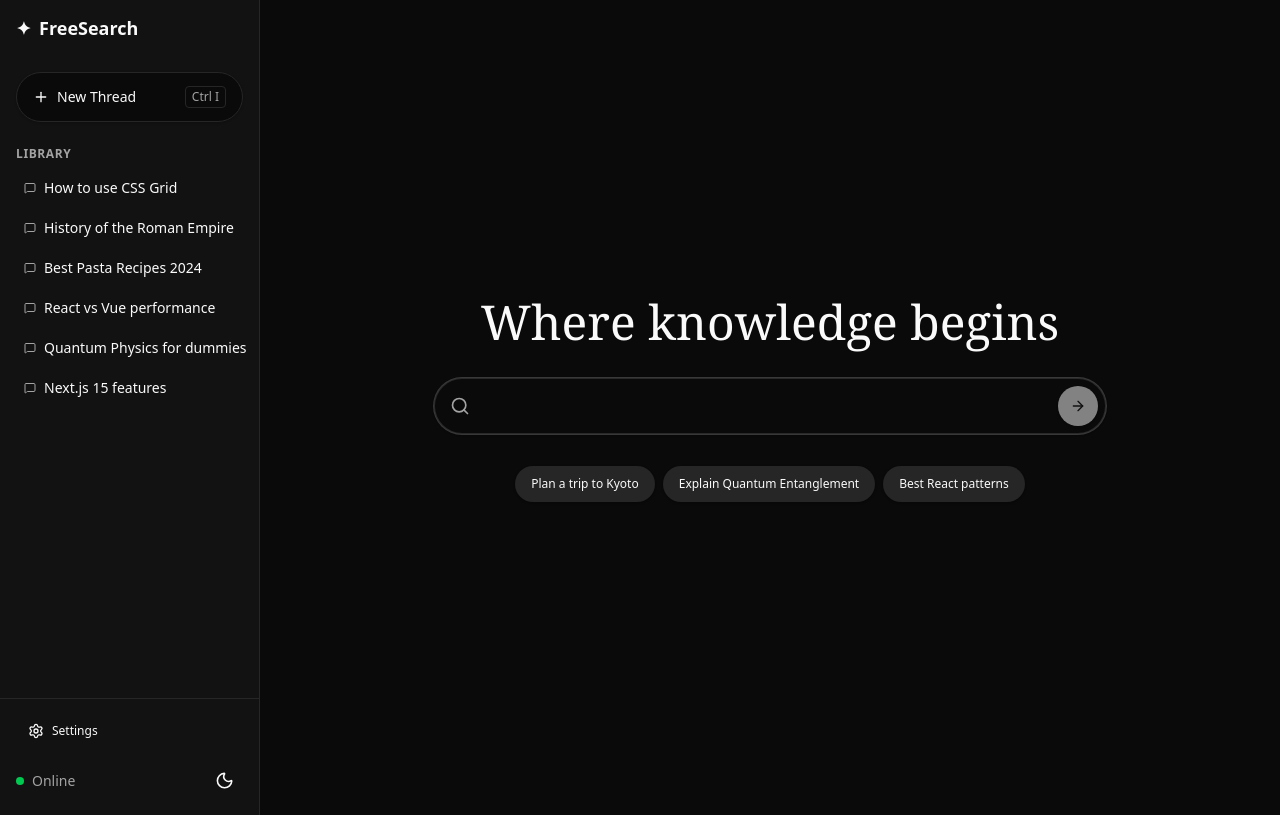
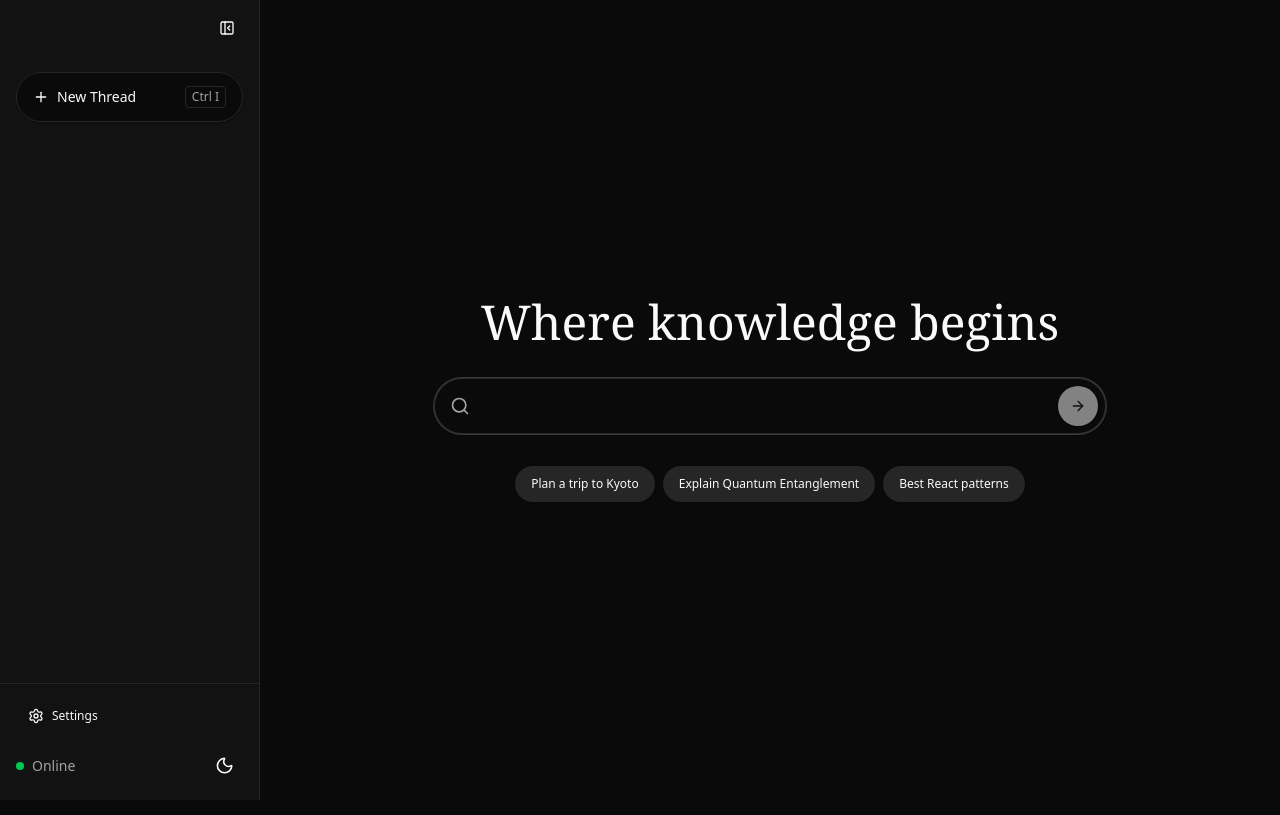
Before and after one commit to RajaXSharma/freeSearch, a Next.js app in the folder frontend/: page / in a window 1280 px wide. Built offline with nearby package versions, Linux system fonts and the light colour scheme.

Commit message:
fix UI bugs and syntax highlight sometimes not working

```diff
--- a/frontend/package.json
+++ b/frontend/package.json
@@ -12,6 +12,7 @@
     "@radix-ui/react-dialog": "^1.1.15",
     "@radix-ui/react-scroll-area": "^1.2.10",
     "@radix-ui/react-slot": "^1.2.4",
+    "@radix-ui/react-tooltip": "^1.2.8",
     "class-variance-authority": "^0.7.1",
     "clsx": "^2.1.1",
     "lucide-react": "^0.562.0",
--- a/frontend/src/app/page.tsx
+++ b/frontend/src/app/page.tsx
@@ -38,7 +38,28 @@ function SearchInput({ onSearch }) {
 }
 \`\`\`
 
-Unlike traditional search engines that return a list of links, this interface synthesizes information into a coherent narrative while remaining transparent about its sources.`
+Unlike traditional search engines that return a list of links, this interface synthesizes information into a coherent narrative while remaining transparent about its sources.
+
+---
+
+### Extended Analysis
+
+The implementation of FreeSearch relies heavily on **Next.js 15**, taking advantage of Server Components for initial rendering and Client Components for interactive elements like the streaming answer section. The specific choice to use **Tailwind CSS** allows for rapid prototyping of the visual hierarchy, ensuring that the "premium" feel is achieved through consistent spacing (\`p-4\`, \`p-8\`) and typography (\`font-serif\` for headings).
+
+Furthermore, the **streaming architecture** is crucial. By delivering chunks of text as they are generated, the user feels engaged immediately, rather than waiting for a full response. This mimics the cognitive process of a human answering a question—pausing to think, then articulating.
+
+#### Performance Considerations
+
+1. **Memoization:** As seen in the recent updates, components like \`ReactMarkdown\` are memoized to prevent expensive re-renders during the high-frequency updates of the streaming text.
+2. **Layout Stability:** Pre-allocating space for code blocks prevents "layout thrashing" where the page content jumps around as syntax highlighting loads.
+3. **Lazy Loading:** The sidebar history and other non-critical elements can be lazy-loaded or virtualized if the list grows too large.
+
+### Future Directions
+
+In the future, FreeSearch could integrate **multimodal capabilities**, allowing users to search with images or voice. The modular design of the \`AnswerSection\` means that embedding images or video clips alongside the text response would be straightforward.
+
+* "Simplicity is the ultimate sophistication." - Leonardo da Vinci
+* The goal is not just to find, but to understand.`
 
 export default function Page() {
   const [view, setView] = React.useState<"home" | "result">("home")
@@ -72,10 +93,10 @@ export default function Page() {
   }
 
   return (
-    <div className="flex min-h-screen bg-background text-foreground font-sans">
+    <div className="flex h-screen w-full overflow-hidden bg-background text-foreground font-sans">
       <Sidebar />
 
-      <main className="flex-1 flex flex-col relative h-screen overflow-hidden">
+      <main className="flex-1 flex flex-col relative h-full overflow-hidden">
         {view === "home" ? (
           <div className="flex-1 flex flex-col items-center justify-center p-4 animate-in fade-in duration-500">
             <h1 className="text-4xl md:text-5xl font-light mb-8 font-serif text-center">
@@ -92,7 +113,7 @@ export default function Page() {
             </div>
           </div>
         ) : (
-          <div className="flex-1 overflow-y-auto p-4 md:p-8 pb-32 scroll-smooth">
+          <div className="flex-1 overflow-y-auto p-4 md:p-8 scroll-smooth">
              <div className="max-w-3xl mx-auto space-y-8 animate-in slide-in-from-bottom-4 duration-500">
                 {/* Query Header */}
                 <h1 className="text-3xl font-serif border-b pb-4">{query}</h1>
@@ -117,19 +138,20 @@ export default function Page() {
                     <AnswerSection content={answer} isLoading={isLoading} />
                 </section>
 
-
+                {/* Spacer for bottom search bar */}
+                <div className="h-40 w-full" aria-hidden="true" />
              </div>
           </div>
         )}
 
         {/* Sticky Bottom Search (Result View) */}
         {view === "result" && (
-            <div className="absolute bottom-0 left-0 right-0 bg-gradient-to-t from-background via-background to-transparent p-4 pb-8 flex justify-center z-10">
-                 <div className="w-full max-w-2xl relative">
+            <div className="absolute bottom-4 left-0 right-0 p-4 flex justify-center z-10 pointer-events-none">
+                 <div className="w-full max-w-2xl pointer-events-auto">
                     <SearchInput
                         onSearch={handleSearch}
                         placeholder="Ask a follow up..."
-                        className="shadow-lg border-primary/10 bg-background/80 backdrop-blur-md"
+                        className="shadow-lg border-primary/10 bg-background"
                     />
                  </div>
             </div>
--- a/frontend/src/components/sidebar.tsx
+++ b/frontend/src/components/sidebar.tsx
@@ -4,15 +4,20 @@ import * as React from "react"
 import { Plus, History, Settings, Menu, MessageSquare } from "lucide-react"
 import { Button } from "@/components/ui/button"
 import { ScrollArea } from "@/components/ui/scroll-area"
-import { Sheet, SheetContent, SheetTrigger } from "@/components/ui/sheet"
+import { Sheet, SheetContent, SheetTrigger, SheetTitle } from "@/components/ui/sheet"
 import { ThemeToggle } from "@/components/theme-toggle"
 import { cn } from "@/lib/utils"
+
+import { Tooltip, TooltipContent, TooltipProvider, TooltipTrigger } from "@/components/ui/tooltip"
+import { PanelLeft, PanelLeftClose } from "lucide-react"
 
 interface SidebarProps extends React.HTMLAttributes<HTMLDivElement> {}
 
 export function Sidebar({ className }: SidebarProps) {
+  const [isCollapsed, setIsCollapsed] = React.useState(false)
+
   return (
-    <>
+    <TooltipProvider delayDuration={0}>
       {/* Mobile Sidebar */}
       <Sheet>
         <SheetTrigger asChild>
@@ -21,15 +26,123 @@ export function Sidebar({ className }: SidebarProps) {
           </Button>
         </SheetTrigger>
         <SheetContent side="left" className="w-[260px] p-0">
+          <SheetTitle className="sr-only">Navigation Menu</SheetTitle>
           <SidebarContent />
         </SheetContent>
       </Sheet>
 
       {/* Desktop Sidebar */}
-      <aside className={cn("hidden w-[260px] flex-col border-r bg-secondary/30 md:flex", className)}>
-        <SidebarContent />
+      <aside
+        className={cn(
+          "hidden h-full flex-col border-r bg-secondary/30 transition-[width] duration-300 md:flex",
+          isCollapsed ? "w-[60px]" : "w-[260px]",
+          className
+        )}
+      >
+        <div className="flex h-full flex-col">
+           {/* Header & Toggle */}
+           <div className={cn("flex h-14 items-center", isCollapsed ? "justify-center" : "justify-between px-4")}>
+             {!isCollapsed && (
+                <div className="font-semibold text-lg flex items-center animate-in fade-in duration-300">
+                    <span className="text-primary mr-2">✦</span> FreeSearch
+                </div>
+             )}
+             <Button
+                variant="ghost"
+                size="icon"
+                className="h-8 w-8"
+                onClick={() => setIsCollapsed(!isCollapsed)}
+             >
+                {isCollapsed ? <PanelLeft className="h-4 w-4" /> : <PanelLeftClose className="h-4 w-4" />}
+             </Button>
+           </div>
+
+           {/* New Chat */}
+           <div className={cn("p-4", isCollapsed && "px-2 py-4 flex justify-center")}>
+             {isCollapsed ? (
+                <Tooltip>
+                    <TooltipTrigger asChild>
+                        <Button variant="outline" size="icon" className="h-10 w-10 rounded-full shadow-sm hover:shadow-md">
+                            <Plus className="h-4 w-4" />
+                        </Button>
+                    </TooltipTrigger>
+                    <TooltipContent side="right">New Thread</TooltipContent>
+                </Tooltip>
+             ) : (
+                <Button variant="outline" className="w-full justify-start gap-2 rounded-full py-6 shadow-sm hover:shadow-md transition-all">
+                  <Plus className="h-4 w-4" />
+                  <span>New Thread</span>
+                  <span className="ml-auto text-xs text-muted-foreground border px-1.5 py-0.5 rounded">Ctrl I</span>
+                </Button>
+             )}
+           </div>
+
+           {/* History / Library */}
+           {!isCollapsed && (
+             <div className="flex-1 overflow-hidden py-2 animate-in fade-in duration-300">
+               <div className="px-4 text-xs font-semibold uppercase tracking-wider text-muted-foreground mb-2">
+                 Library
+               </div>
+
+               <ScrollArea className="h-full">
+                  <div className="flex flex-col gap-1 px-2">
+                      {[
+                        "How to use CSS Grid",
+                        "History of the Roman Empire",
+                        "Best Pasta Recipes 2024",
+                        "React vs Vue performance",
+                        "Quantum Physics for dummies",
+                        "Next.js 15 features",
+                      ].map((topic, i) => (
+                          <Button
+                              key={i}
+                              variant="ghost"
+                              className="justify-start gap-2 truncate text-sm font-normal h-9"
+                          >
+                              <MessageSquare className="h-3 w-3 text-muted-foreground" />
+                              <span className="truncate">{topic}</span>
+                          </Button>
+                      ))}
+                  </div>
+               </ScrollArea>
+             </div>
+           )}
+
+           {isCollapsed && <div className="flex-1" />}
+
+           {/* Footer */}
+           <div className="mt-auto border-t p-4 flex flex-col gap-2">
+              <div className="flex items-center justify-between">
+                {isCollapsed ? (
+                     <Tooltip>
+                        <TooltipTrigger asChild>
+                            <Button variant="ghost" size="icon" className="mx-auto">
+                                <Settings className="h-4 w-4" />
+                            </Button>
+                        </TooltipTrigger>
+                        <TooltipContent side="right">Settings</TooltipContent>
+                    </Tooltip>
+                ) : (
+                    <Button variant="ghost" size="sm" className="w-full justify-start gap-2">
+                        <Settings className="h-4 w-4" />
+                        Settings
+                    </Button>
+                )}
+              </div>
+
+              <div className={cn("flex items-center pt-2", isCollapsed ? "justify-center flex-col gap-4" : "justify-between")}>
+                  {!isCollapsed && (
+                     <div className="flex items-center gap-2 text-sm text-muted-foreground">
+                         <div className="h-2 w-2 rounded-full bg-green-500"></div>
+                         Online
+                     </div>
+                  )}
+                  <ThemeToggle />
+              </div>
+           </div>
+        </div>
       </aside>
-    </>
+    </TooltipProvider>
   )
 }
 
@@ -55,7 +168,7 @@ function SidebarContent() {
         <div className="px-4 text-xs font-semibold uppercase tracking-wider text-muted-foreground mb-2">
           Library
         </div>
-        <ScrollArea className="h-[calc(100vh-280px)]">
+        <ScrollArea className="h-full">
           <div className="flex flex-col gap-1 px-2">
             {[
               "How to use CSS Grid",
--- /dev/null
+++ b/frontend/src/components/ui/tooltip.tsx
@@ -0,0 +1,30 @@
+"use client"
+
+import * as React from "react"
+import * as TooltipPrimitive from "@radix-ui/react-tooltip"
+
+import { cn } from "@/lib/utils"
+
+const TooltipProvider = TooltipPrimitive.Provider
+
+const Tooltip = TooltipPrimitive.Root
+
+const TooltipTrigger = TooltipPrimitive.Trigger
+
+const TooltipContent = React.forwardRef<
+  React.ElementRef<typeof TooltipPrimitive.Content>,
+  React.ComponentPropsWithoutRef<typeof TooltipPrimitive.Content>
+>(({ className, sideOffset = 4, ...props }, ref) => (
+  <TooltipPrimitive.Content
+    ref={ref}
+    sideOffset={sideOffset}
+    className={cn(
+      "z-50 overflow-hidden rounded-md border bg-popover px-3 py-1.5 text-sm text-popover-foreground shadow-md animate-in fade-in-0 zoom-in-95 data-[state=closed]:animate-out data-[state=closed]:fade-out-0 data-[state=closed]:zoom-out-95 data-[side=bottom]:slide-in-from-top-2 data-[side=left]:slide-in-from-right-2 data-[side=right]:slide-in-from-left-2 data-[side=top]:slide-in-from-bottom-2",
+      className
+    )}
+    {...props}
+  />
+))
+TooltipContent.displayName = TooltipPrimitive.Content.displayName
+
+export { Tooltip, TooltipTrigger, TooltipContent, TooltipProvider }
```
Also changed, not shown: frontend/src/components/answer-section.tsx (+44 -46 lines), 2 other files (tests, documents, lock files or other folders).
